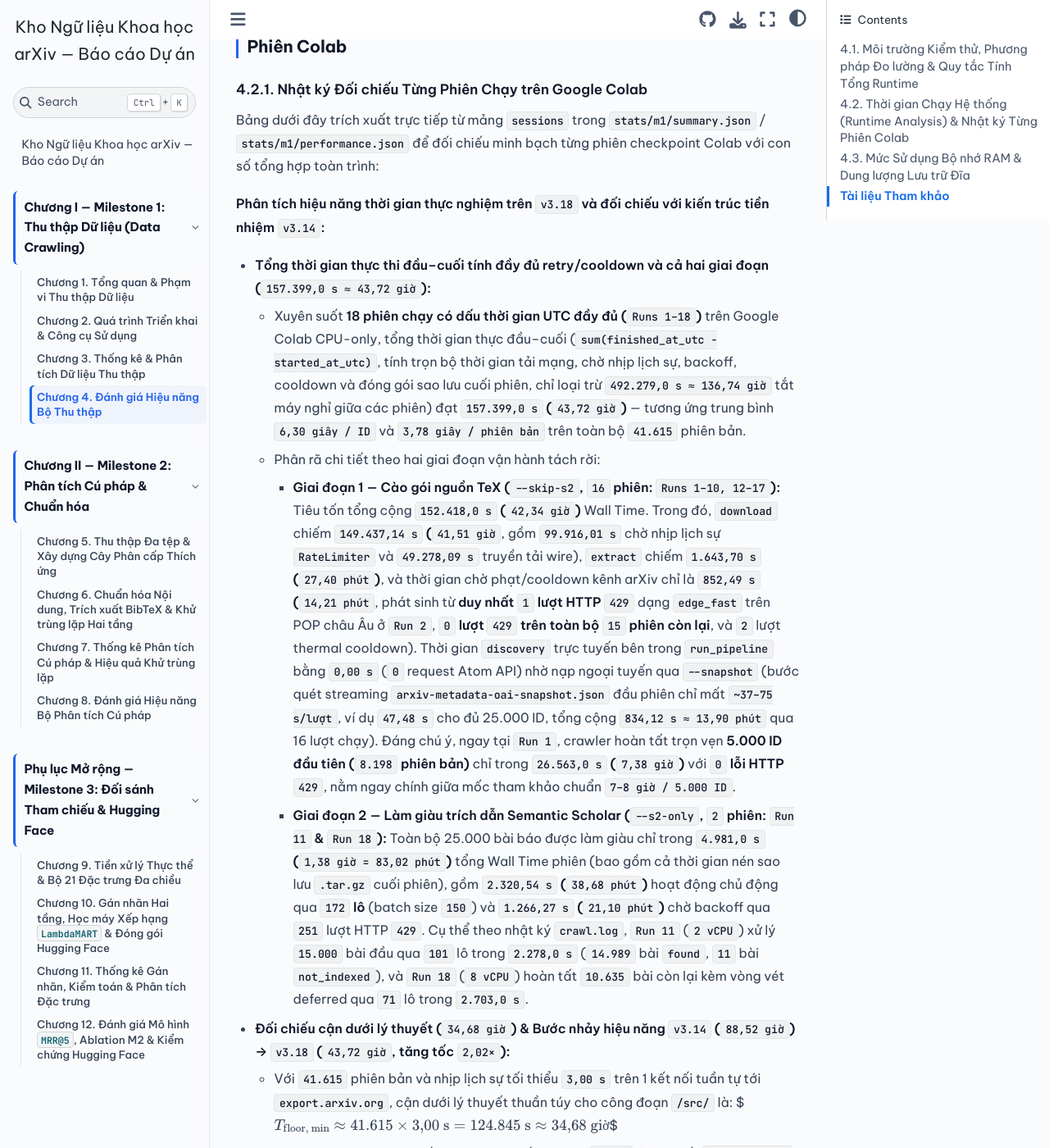
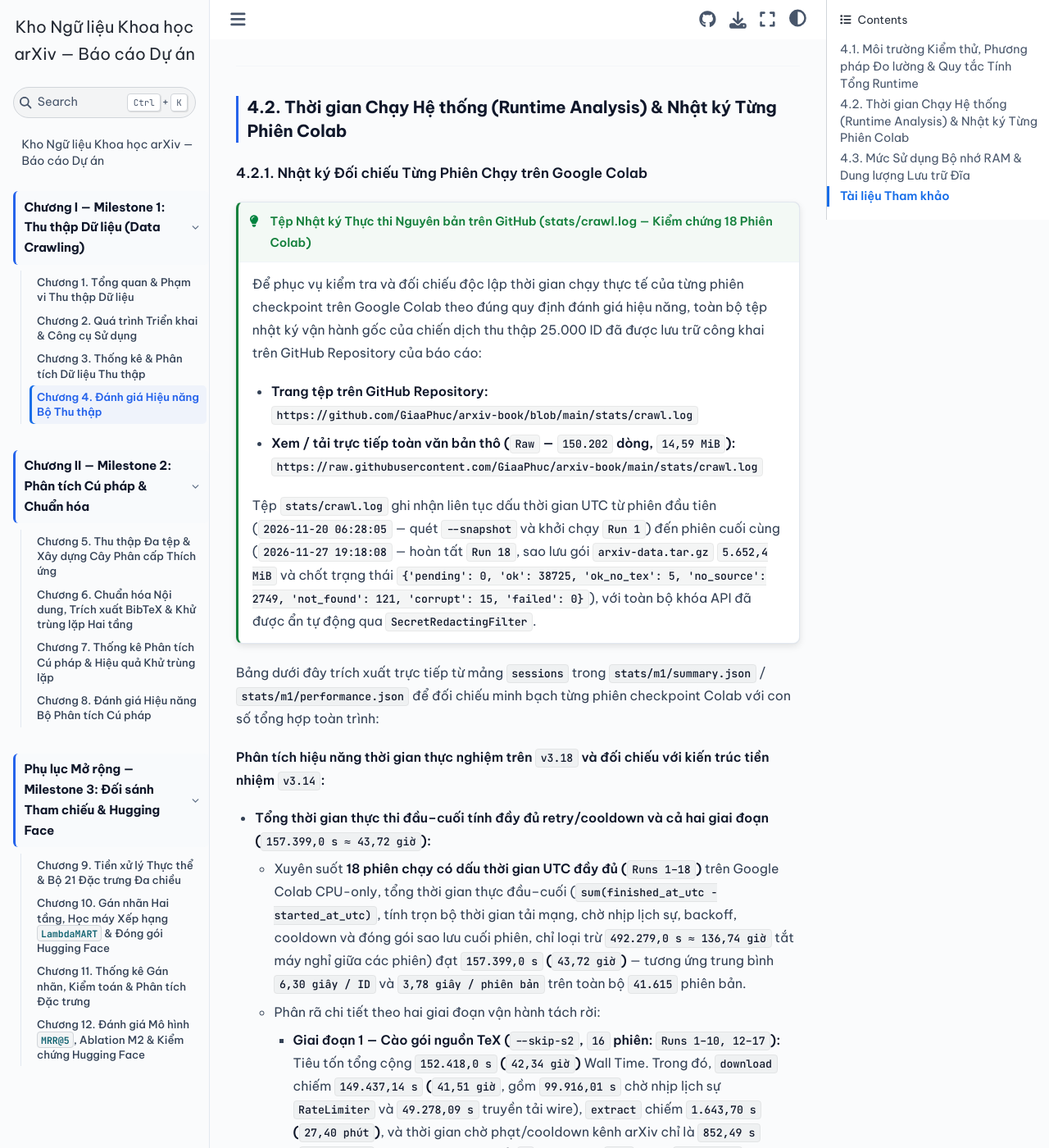
Before and after one commit to GiaaPhuc/arxiv-book, a Jupyter Book: the page built from m1/04_performance.md, in a window 1280 px wide and 1400 px high, scrolled down 1438 px. Shown: the whole window at 82% size. Built offline with Jupyter Book 1.0.4 settings and Sphinx 7.4.7 and the Sphinx Book theme 1.1.4, drawn with Linux system fonts in a browser that asks for light colours; some of the changed text lies outside the part shown.

Commit message:
docs(m1): add stats/crawl.log and link GitHub execution log in Chapter 4

````diff
--- a/m1/04_performance.md
+++ b/m1/04_performance.md
@@ -14,6 +14,8 @@ kernelspec:
 ```{admonition} Phạm vi số đo hiệu năng: Toàn bộ 25.000 Định danh trên Google Colab CPU-only (18 Phiên chạy)
 :class: note
 Toàn bộ số đo hiệu năng thời gian thực thi (Runtime), bộ nhớ RAM RSS và dung lượng đĩa dưới đây được đo đạc tự động bằng luồng `ResourceSampler` và `time.perf_counter()` trên **toàn bộ 25.000 ID (`41.615` phiên bản thuộc 5 dải dữ liệu)** qua **18 phiên chạy có dấu thời gian UTC đầy đủ (`Runs 1–18`, `all_sessions_colab_cpu = true`)** từ **`2026-11-20T06:28:58+00:00`** đến **`2026-11-27T18:56:56+00:00`** UTC, trích xuất trực tiếp từ `stats/m1/performance.json` và `stats/m1/summary.json`.
+
+- **Nhật ký thực thi nguyên bản toàn trình trên GitHub (`stats/crawl.log` — `150.202` dòng, `14,59 MiB`):** [`github.com/GiaaPhuc/arxiv-book/blob/main/stats/crawl.log`](https://github.com/GiaaPhuc/arxiv-book/blob/main/stats/crawl.log) *(hoặc xem trực tiếp bản thô [`Raw`](https://raw.githubusercontent.com/GiaaPhuc/arxiv-book/main/stats/crawl.log) để đối chiếu thời gian từng phiên Colab)*.
 ```
 
 ## 4.1. Môi trường Kiểm thử, Phương pháp Đo lường & Quy tắc Tính Tổng Runtime
@@ -288,6 +290,16 @@ else:
 
 ### 4.2.1. Nhật ký Đối chiếu Từng Phiên Chạy trên Google Colab
 
+```{admonition} Tệp Nhật ký Thực thi Nguyên bản trên GitHub (stats/crawl.log — Kiểm chứng 18 Phiên Colab)
+:class: tip
+Để phục vụ kiểm tra và đối chiếu độc lập thời gian chạy thực tế của từng phiên checkpoint trên Google Colab theo đúng quy định đánh giá hiệu năng, toàn bộ tệp nhật ký vận hành gốc của chiến dịch thu thập 25.000 ID đã được lưu trữ công khai trên GitHub Repository của báo cáo:
+
+- **Trang tệp trên GitHub Repository:** [`https://github.com/GiaaPhuc/arxiv-book/blob/main/stats/crawl.log`](https://github.com/GiaaPhuc/arxiv-book/blob/main/stats/crawl.log)
+- **Xem / tải trực tiếp toàn văn bản thô (`Raw` — `150.202` dòng, `14,59 MiB`):** [`https://raw.githubusercontent.com/GiaaPhuc/arxiv-book/main/stats/crawl.log`](https://raw.githubusercontent.com/GiaaPhuc/arxiv-book/main/stats/crawl.log)
+
+Tệp `stats/crawl.log` ghi nhận liên tục dấu thời gian UTC từ phiên đầu tiên (`2026-11-20 06:28:05` — quét `--snapshot` và khởi chạy `Run 1`) đến phiên cuối cùng (`2026-11-27 19:18:08` — hoàn tất `Run 18`, sao lưu gói `arxiv-data.tar.gz` `5.652,4 MiB` và chốt trạng thái `{'pending': 0, 'ok': 38725, 'ok_no_tex': 5, 'no_source': 2749, 'not_found': 121, 'corrupt': 15, 'failed': 0}`), với toàn bộ khóa API đã được ẩn tự động qua `SecretRedactingFilter`.
+```
+
 Bảng dưới đây trích xuất trực tiếp từ mảng `sessions` trong `stats/m1/summary.json` / `stats/m1/performance.json` để đối chiếu minh bạch từng phiên checkpoint Colab với con số tổng hợp toàn trình:
 
 ```{code-cell} ipython3
@@ -355,7 +367,7 @@ elif HAS_PERF:
   - Xuyên suốt **18 phiên chạy có dấu thời gian UTC đầy đủ (`Runs 1–18`)** trên Google Colab CPU-only, tổng thời gian thực đầu–cuối (`sum(finished_at_utc - started_at_utc)`, tính trọn bộ thời gian tải mạng, chờ nhịp lịch sự, backoff, cooldown và đóng gói sao lưu cuối phiên, chỉ loại trừ `492.279,0 s ≈ 136,74 giờ` tắt máy nghỉ giữa các phiên) đạt **`157.399,0 s` (`43,72 giờ`)** — tương ứng trung bình **`6,30 giây / ID`** và **`3,78 giây / phiên bản`** trên toàn bộ `41.615` phiên bản.
   - Phân rã chi tiết theo hai giai đoạn vận hành tách rời:
     - **Giai đoạn 1 — Cào gói nguồn TeX (`--skip-s2`, `16` phiên: `Runs 1–10, 12–17`):** Tiêu tốn tổng cộng **`152.418,0 s` (`42,34 giờ`)** Wall Time. Trong đó, `download` chiếm **`149.437,14 s` (`41,51 giờ`**, gồm `99.916,01 s` chờ nhịp lịch sự `RateLimiter` và `49.278,09 s` truyền tải wire), `extract` chiếm **`1.643,70 s` (`27,40 phút`)**, và thời gian chờ phạt/cooldown kênh arXiv chỉ là **`852,49 s` (`14,21 phút`**, phát sinh từ **duy nhất `1` lượt HTTP `429`** dạng `edge_fast` trên POP châu Âu ở `Run 2`, **`0` lượt `429` trên toàn bộ `15` phiên còn lại**, và `2` lượt thermal cooldown). Thời gian `discovery` trực tuyến bên trong `run_pipeline` bằng **`0,00 s`** (`0` request Atom API) nhờ nạp ngoại tuyến qua `--snapshot` (bước quét streaming `arxiv-metadata-oai-snapshot.json` đầu phiên chỉ mất `~37–75 s/lượt`, ví dụ `47,48 s` cho đủ 25.000 ID, tổng cộng `834,12 s ≈ 13,90 phút` qua 16 lượt chạy). Đáng chú ý, ngay tại **`Run 1`**, crawler hoàn tất trọn vẹn **5.000 ID đầu tiên (`8.198` phiên bản)** chỉ trong **`26.563,0 s` (`7,38 giờ`)** với **`0` lỗi HTTP `429`**, nằm ngay chính giữa mốc tham khảo chuẩn **`7–8 giờ / 5.000 ID`**.
-    - **Giai đoạn 2 — Làm giàu trích dẫn Semantic Scholar (`--s2-only`, `2` phiên: `Run 11` & `Run 18`):** Toàn bộ 25.000 bài báo được làm giàu chỉ trong **`4.981,0 s` (`1,38 giờ = 83,02 phút`)** tổng Wall Time phiên (bao gồm cả thời gian nén sao lưu `.tar.gz` cuối phiên), gồm **`2.320,54 s` (`38,68 phút`)** hoạt động chủ động qua **`172` lô** (batch size `150`) và **`1.266,27 s` (`21,10 phút`)** chờ backoff qua `251` lượt HTTP `429`. Cụ thể theo nhật ký `crawl.log`, `Run 11` (`2 vCPU`) xử lý `15.000` bài đầu qua `101` lô trong `2.278,0 s` (`14.989` bài `found`, `11` bài `not_indexed`), và `Run 18` (`8 vCPU`) hoàn tất `10.635` bài còn lại kèm vòng vét deferred qua `71` lô trong `2.703,0 s`.
+    - **Giai đoạn 2 — Làm giàu trích dẫn Semantic Scholar (`--s2-only`, `2` phiên: `Run 11` & `Run 18`):** Toàn bộ 25.000 bài báo được làm giàu chỉ trong **`4.981,0 s` (`1,38 giờ = 83,02 phút`)** tổng Wall Time phiên (bao gồm cả thời gian nén sao lưu `.tar.gz` cuối phiên), gồm **`2.320,54 s` (`38,68 phút`)** hoạt động chủ động qua **`172` lô** (batch size `150`) và **`1.266,27 s` (`21,10 phút`)** chờ backoff qua `251` lượt HTTP `429`. Cụ thể theo nhật ký [`stats/crawl.log` trên GitHub](https://github.com/GiaaPhuc/arxiv-book/blob/main/stats/crawl.log), `Run 11` (`2 vCPU`) xử lý `15.000` bài đầu qua `101` lô trong `2.278,0 s` (`14.989` bài `found`, `11` bài `not_indexed`), và `Run 18` (`8 vCPU`) hoàn tất `10.635` bài còn lại kèm vòng vét deferred qua `71` lô trong `2.703,0 s`.
 - **Đối chiếu cận dưới lý thuyết (`34,68 giờ`) & Bước nhảy hiệu năng `v3.14` (`88,52 giờ`) → `v3.18` (`43,72 giờ`, tăng tốc `2,02×`):**
   - Với `41.615` phiên bản và nhịp lịch sự tối thiểu `3,00 s` trên 1 kết nối tuần tự tới `export.arxiv.org`, cận dưới lý thuyết thuần túy cho công đoạn `/src/` là:
     $$T_{\text{floor, min}} \approx 41.615 \times 3{,}00\text{ s} = 124.845\text{ s} \approx 34{,}68\text{ giờ}$$
````
Also changed, not shown: README.md (+2 -1 lines), stats/README.md (+1 -0 lines), 1 other file.
